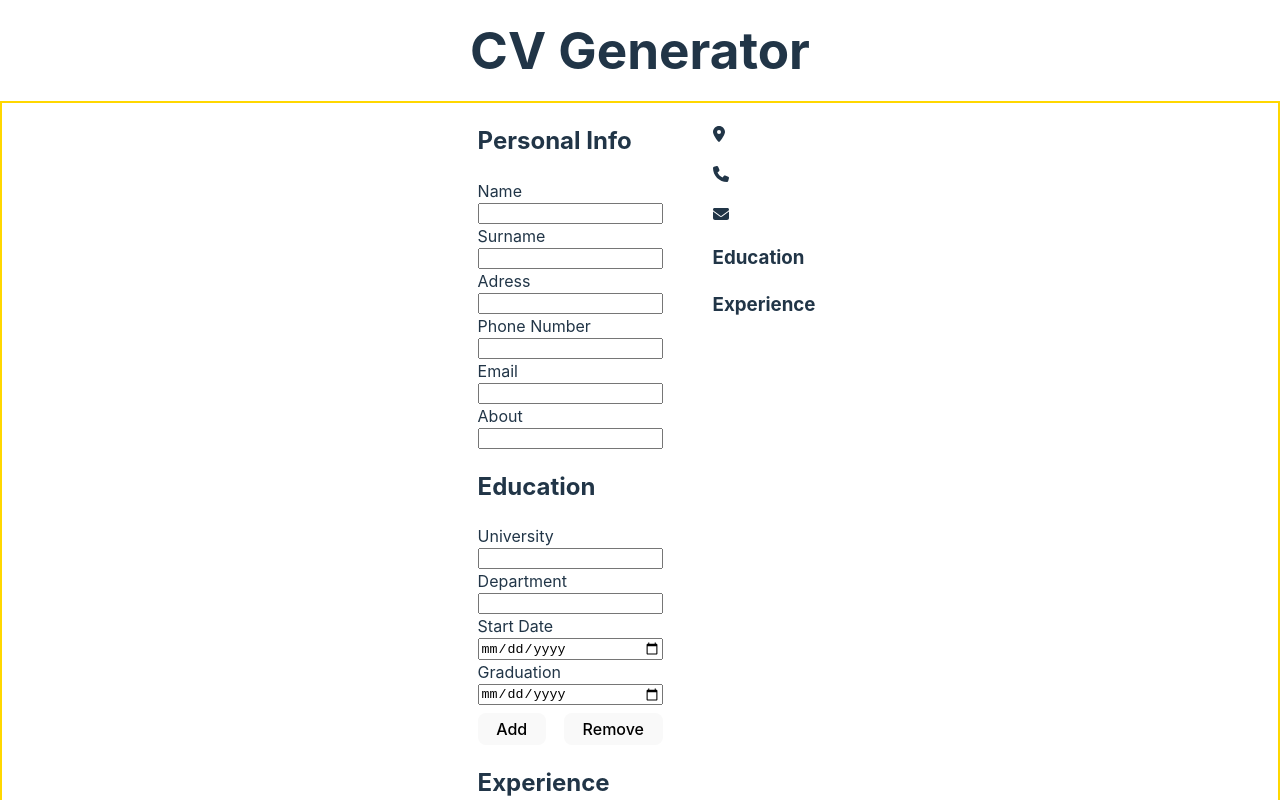
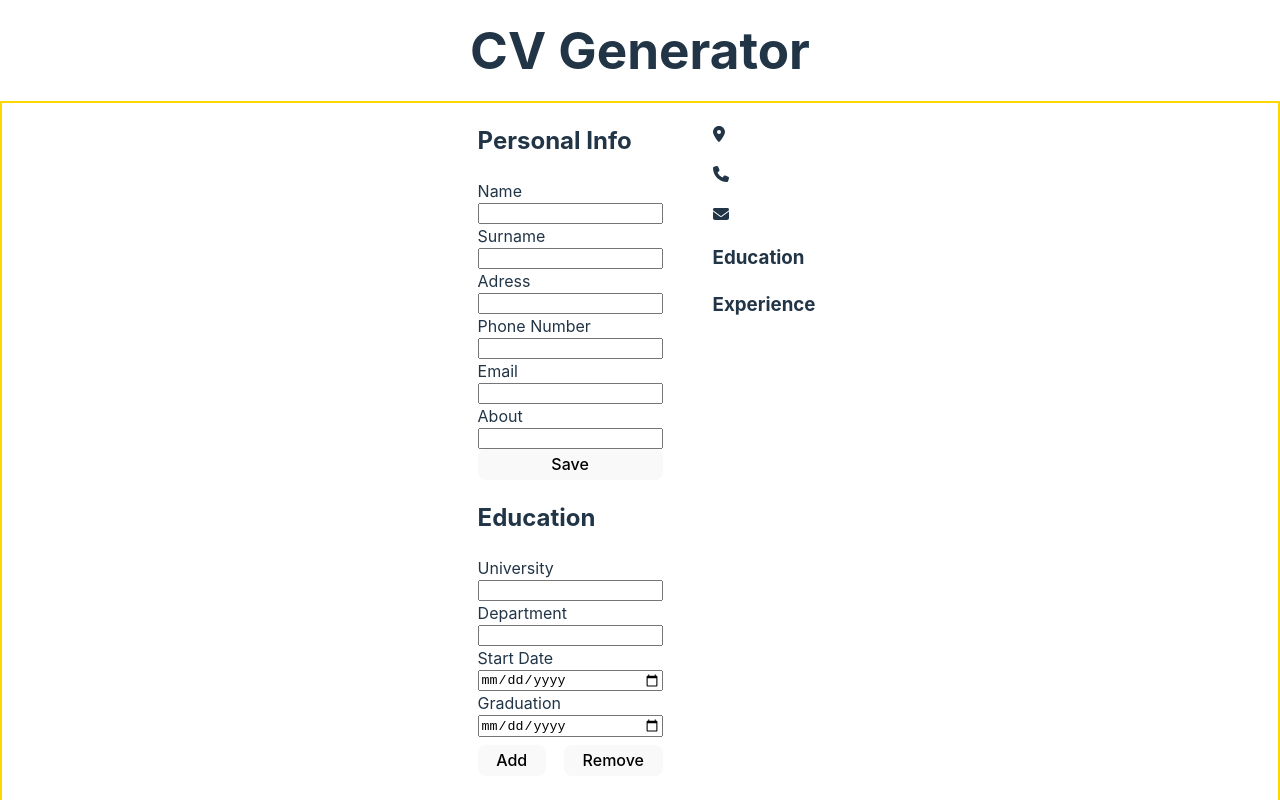
Before and after one commit to mbdeviant/resume-generator, a React (Vite) app: page / in a window 1280 px wide. Shown: the top 800 px of the page. Built offline with nearby package versions, Linux system fonts and the light colour scheme.

Commit message:
add submit button to personal info form

```diff
--- a/src/components/CVForm/PersonalInfo.jsx
+++ b/src/components/CVForm/PersonalInfo.jsx
@@ -23,6 +23,9 @@ export default function PersonalInfo({
           <input type="email" id="email" onChange={onEmail} required />
           <label htmlFor="about">About</label>
           <input type="text" id="about" onChange={onAbout} />
+          <button type="submit" aria-label="save button">
+            Save
+          </button>
         </form>
       </section>
     </>
```
